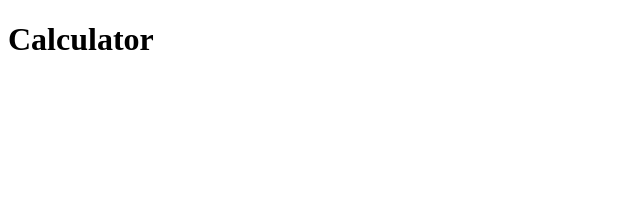
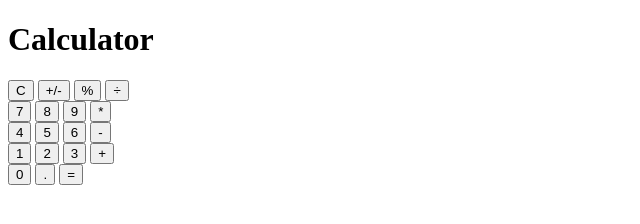
Before and after one commit to JonathanCarlton/calculator, a plain HTML site: page index.html in a window 1280 px wide. Shown: the whole page, without its empty margins (0-640 px from the left). Drawn offline with Linux system fonts and the light colour scheme.

Commit message:
Feat: Creating page layout.
Adding buttons with corresponding symbols.

```diff
--- a/index.html
+++ b/index.html
@@ -7,6 +7,43 @@
     </head>
     <body>
         <h1>Calculator</h1>
+        <div class="calculator">
+            <div class="result">
+
+            </div>
+            <div class="buttons">
+                <div class="row">
+                    <button class="button" id="clear">C</button>
+                    <button class="button" id="sign">+/-</button>
+                    <button class="button" id="percent">%</button>
+                    <button class="button" id="divide">÷</button>
+                </div>
+                <div class="row">
+                    <button class="button" id="num7">7</button>
+                    <button class="button" id="num8">8</button>
+                    <button class="button" id="num9">9</button>
+                    <button class="button" id="multiply">*</button>
+                </div>
+                <div class="row">
+                    <button class="button" id="num4">4</button>
+                    <button class="button" id="num5">5</button>
+                    <button class="button" id="num6">6</button>
+                    <button class="button" id="subtract">-</button>
+                </div>
+                <div class="row">
+                    <button class="button" id="num1">1</button>
+                    <button class="button" id="num2">2</button>
+                    <button class="button" id="num3">3</button>
+                    <button class="button" id="add">+</button>
+                </div>
+                <div class="row">
+                    <button class="button" id="num0">0</button>
+                    <button class="button" id="decimal">.</button>
+                    <button class="button" id="equals">=</button>
+                </div>
+
+            </div>
+        </div>
         <script src="scripts.js"></script>
     </body>
 </html>
```
